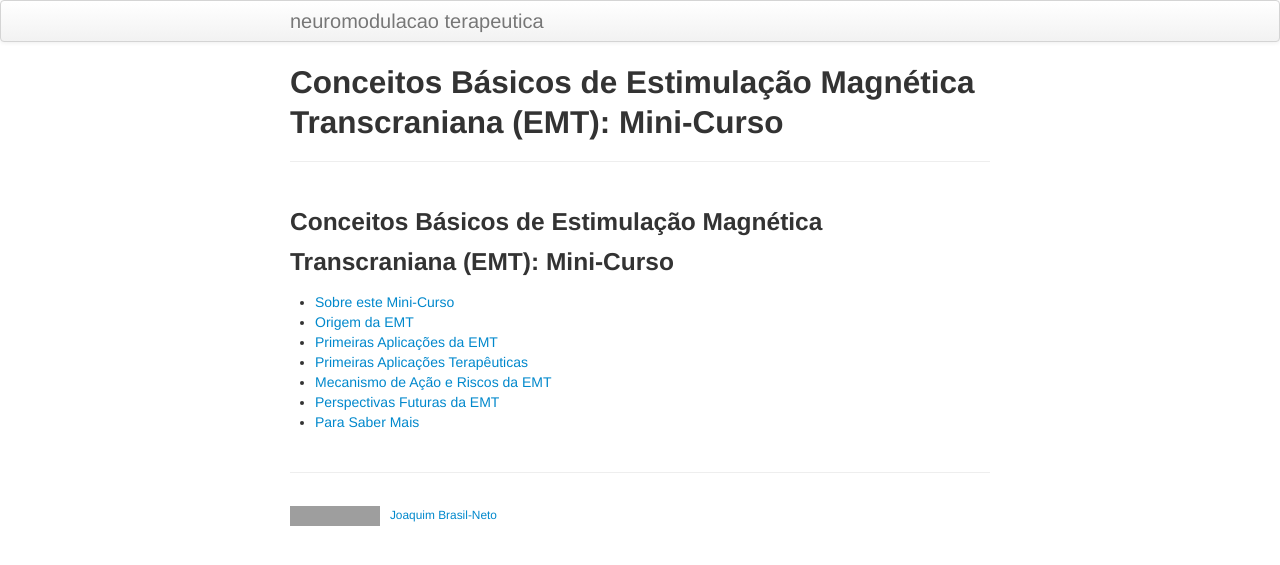
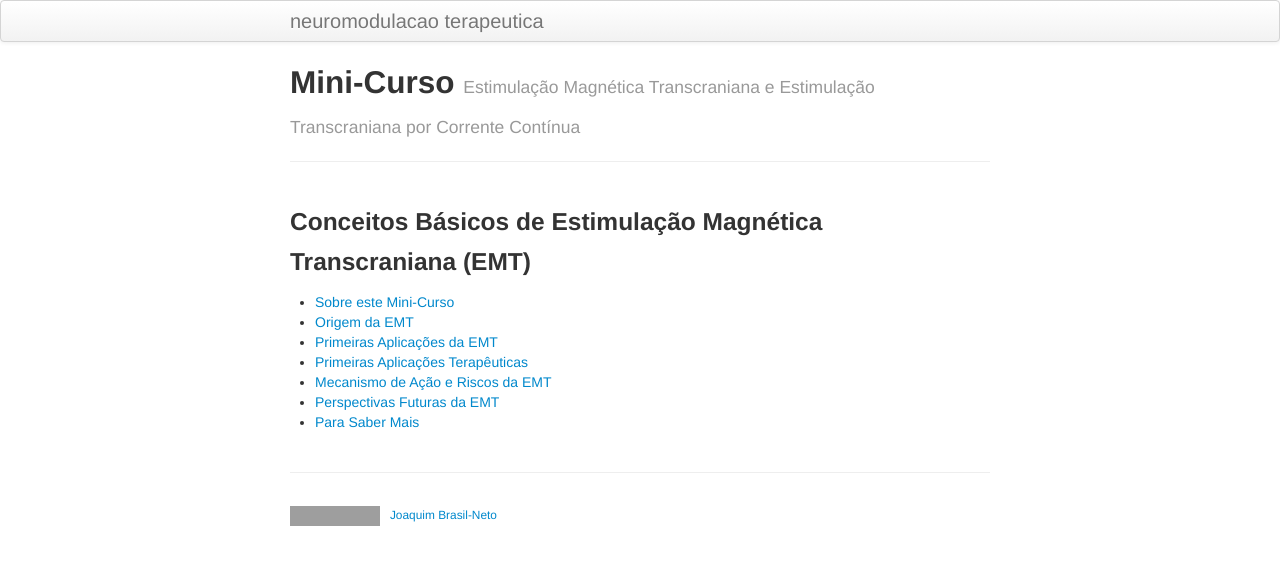
Before and after one commit to sadato/neuromodulacao_terapeutica, a Jekyll site: the page built from index.md, in a window 1280 px wide. Shown: the top 565 px of the page. Built offline with Jekyll 4.4.1, drawn with Linux system fonts in a browser that asks for light colours; our own code applies the rules of GitHub Pages for plain Markdown files; grey boxes are pictures that could not be loaded.

Commit message:
Update index.md

```diff
--- a/index.md
+++ b/index.md
@@ -1,11 +1,11 @@
 ---
 layout: page
-title: Conceitos Básicos de Estimulação Magnética Transcraniana (EMT): Mini-Curso
+title: Mini-Curso
 tagline: Estimulação Magnética Transcraniana e Estimulação Transcraniana por Corrente Contínua
-description:
+description: Mini-Curso
 ---
 
-### Conceitos Básicos de Estimulação Magnética Transcraniana (EMT): Mini-Curso
+### Conceitos Básicos de Estimulação Magnética Transcraniana (EMT)
 
 - [Sobre este Mini-Curso](pages/sobre.html)
 - [Origem da EMT](pages/origem.html)
```
